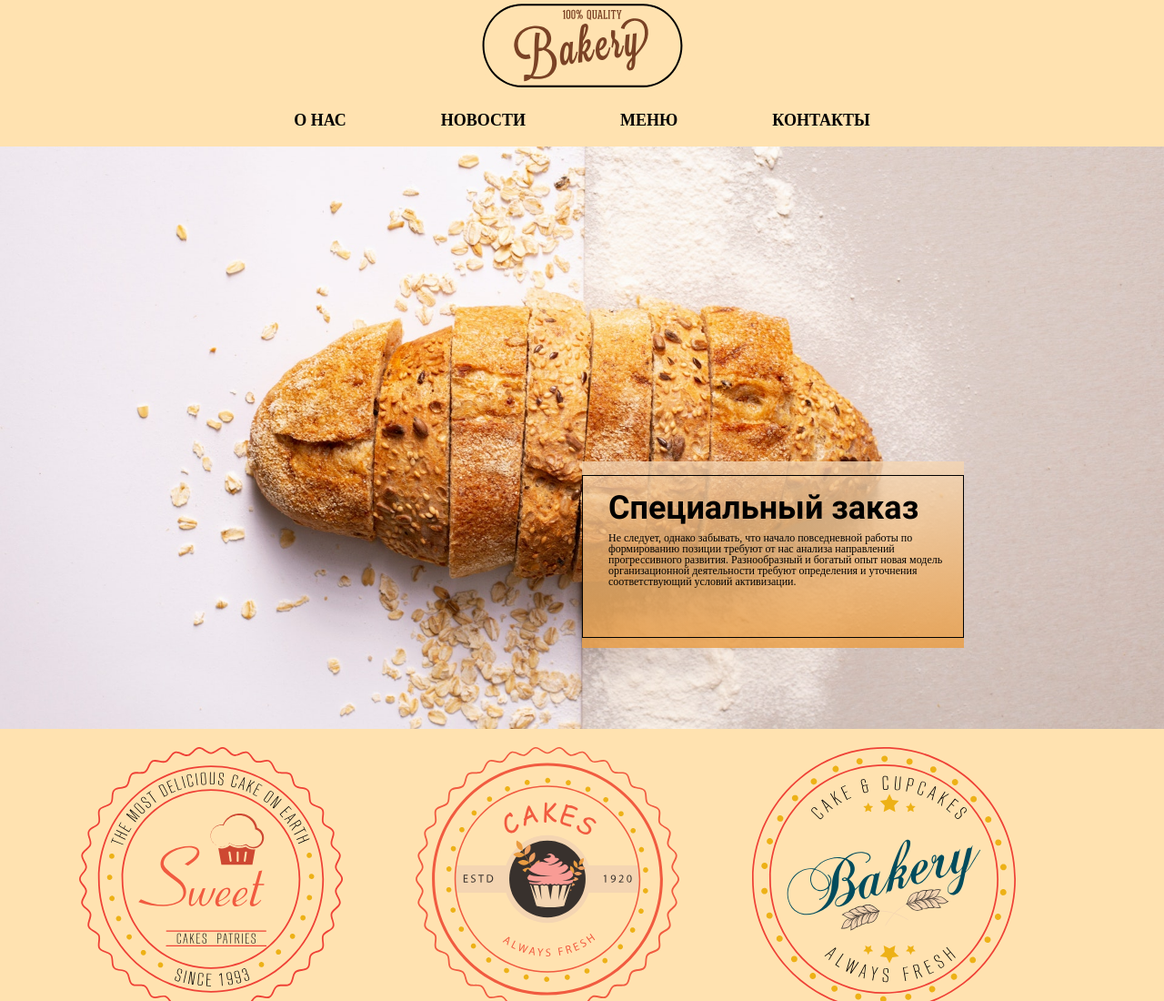
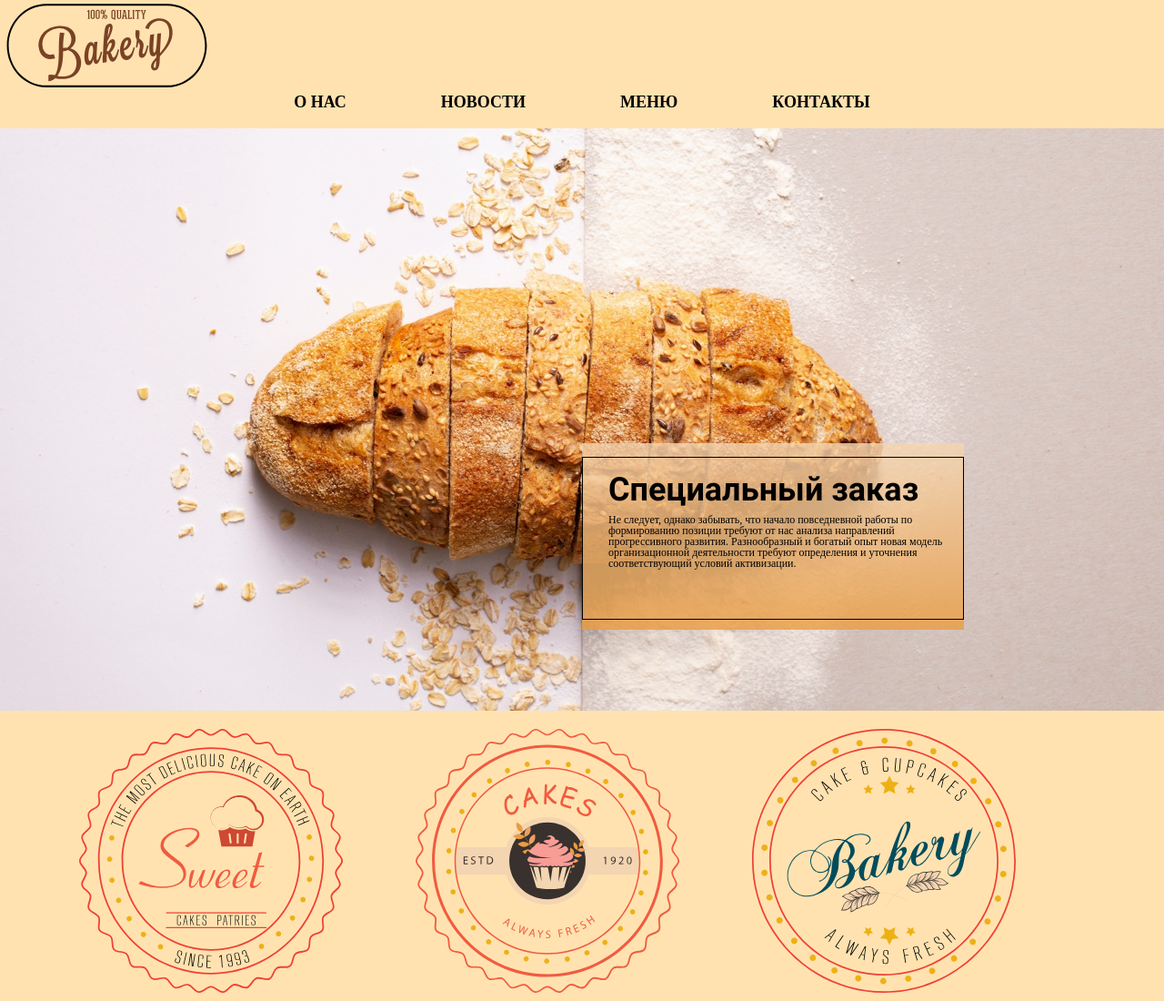
Before and after one commit to Klaypexx/Rep2, a plain HTML site: page src/index.html in a window 1280 px wide. Shown: the top 1100 px of the page at 91% size. Drawn offline with Linux system fonts and the light colour scheme.

```diff
--- a/src/css/style.css
+++ b/src/css/style.css
@@ -15,10 +15,7 @@
 body {
     background-color: #FFE2B0;
 }
-header {
-    text-align: center;
-    margin-bottom: 20px;
-}
+
 ul {
     list-style-type: none;
     text-align: center;
```
